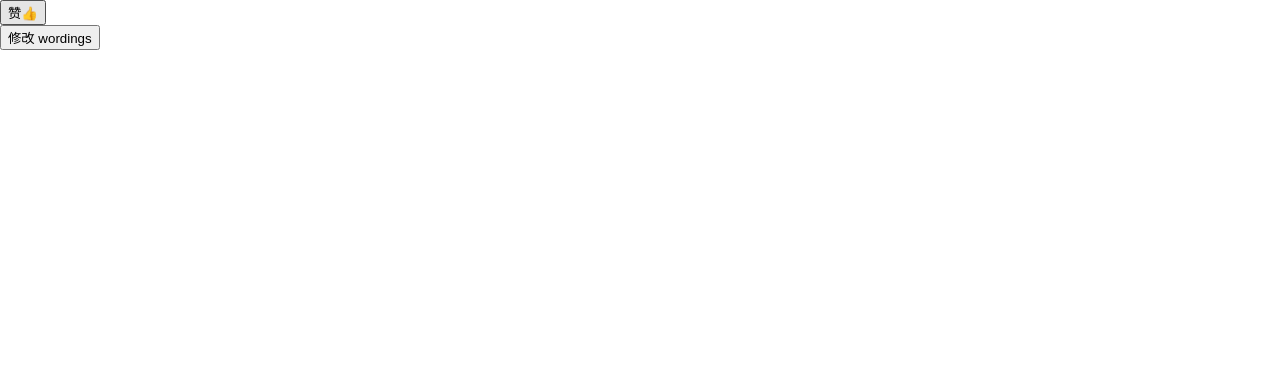
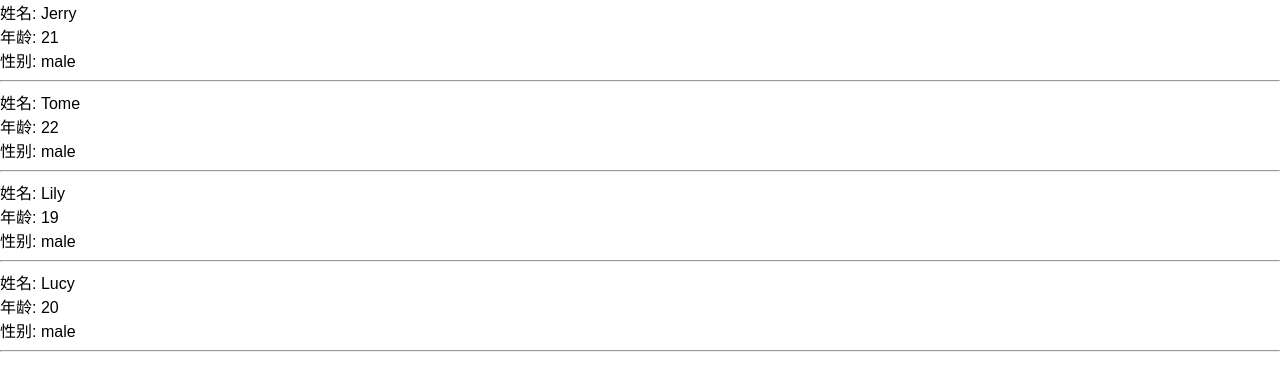
Before and after one commit to levioZ/hello-react, a React (Create React App) app: page / in a window 1280 px wide. Shown: the top 390 px of the page. Built offline with nearby package versions, Linux system fonts and the light colour scheme.

Commit message:
渲染列表数据

```diff
--- a/src/index.js
+++ b/src/index.js
@@ -2,74 +2,32 @@ import React,{ Component } from 'react'
 import ReactDOM from 'react-dom'
 import './index.css'
 
+const users = [
+    {username: 'Jerry', age: 21, gender: 'male'},
+    {username: 'Tome', age: 22, gender: 'male'},
+    {username: 'Lily', age: 19, gender: 'male'},
+    {username: 'Lucy', age: 20, gender: 'male'}
+]
 
-class LikeButton extends Component
-{
-    static  defaultProps = {
-        likedText:'取消',
-        unlikedText:'点赞'
-    }
-
-  constructor(){
-      super();
-      this.state = {
-          isLiked : false,
-          name : 'eli'
-      }
-  }
-
-  handleClickOnLikeButton(){
-      this.setState(
-          {
-              isLiked:!this.state.isLiked
-          }
-      );
-  }
-
-
-
-  render(){
-      return(
-          <button onClick={this.handleClickOnLikeButton.bind(this)}>
-              {this.state.isLiked? this.props.likedText:this.props.unlikedText}👍
-          </button>
-      )
-  }
-
-
-}
 
 class Index extends  Component
 {
-    constructor () {
-        super()
-        this.state = {
-            likedText: '已赞',
-            unlikedText: '赞'
-        }
-    }
-
-    handleClickOnChange () {
-        this.setState({
-            likedText: '取消',
-            unlikedText: '点赞'
-        })
-    }
-
-
     render()
     {
+        const usersElements = []
+        for(let user of users)
+        {
+            usersElements.push(
+                <div>
+                    <div>姓名: {user.username}</div>
+                    <div>年龄: {user.age}</div>
+                    <div>性别: {user.gender}</div>
+                    <hr/>
+                </div>
+            )
+        }
         return(
-            <div>
-                <LikeButton
-                    likedText={this.state.likedText}
-                    unlikedText={this.state.unlikedText} />
-                <div>
-                    <button onClick={this.handleClickOnChange.bind(this)}>
-                        修改 wordings
-                    </button>
-                </div>
-            </div>
+           <div>{usersElements}</div>
         )
     }
 }
```
